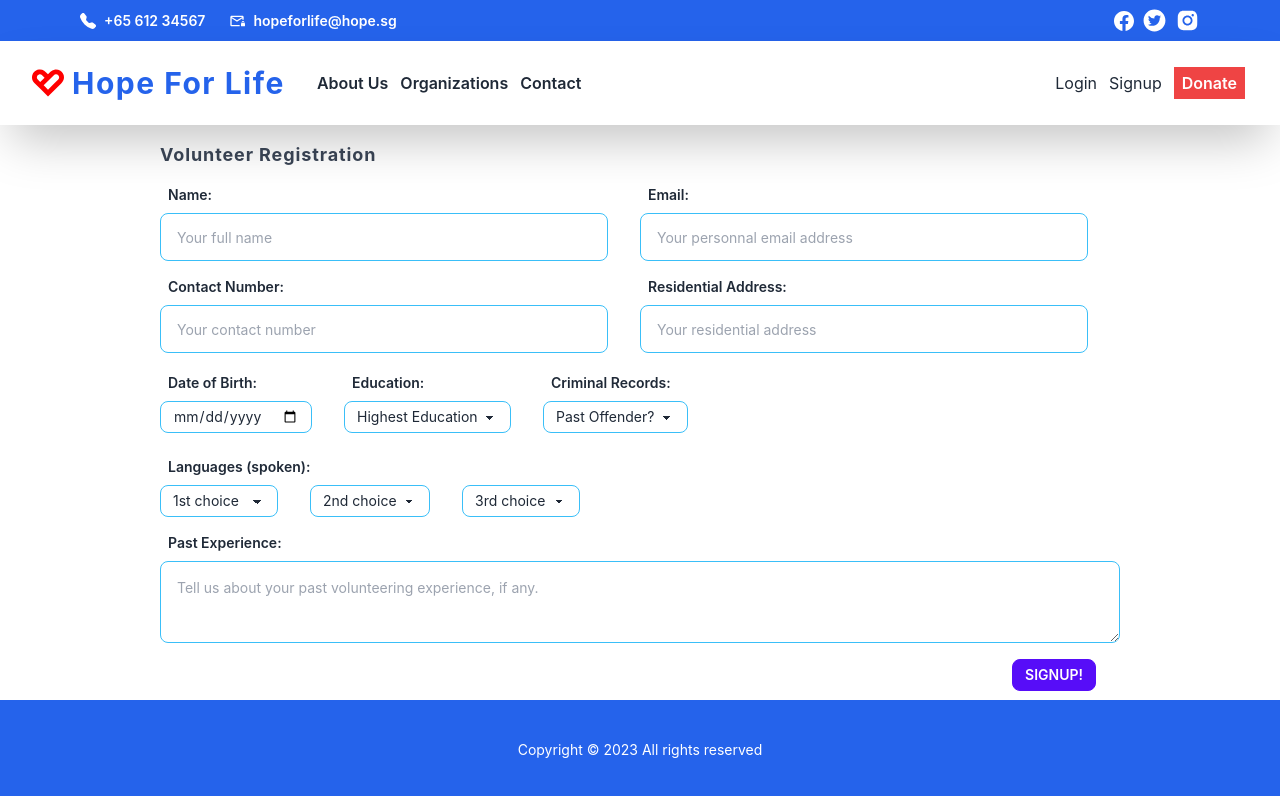
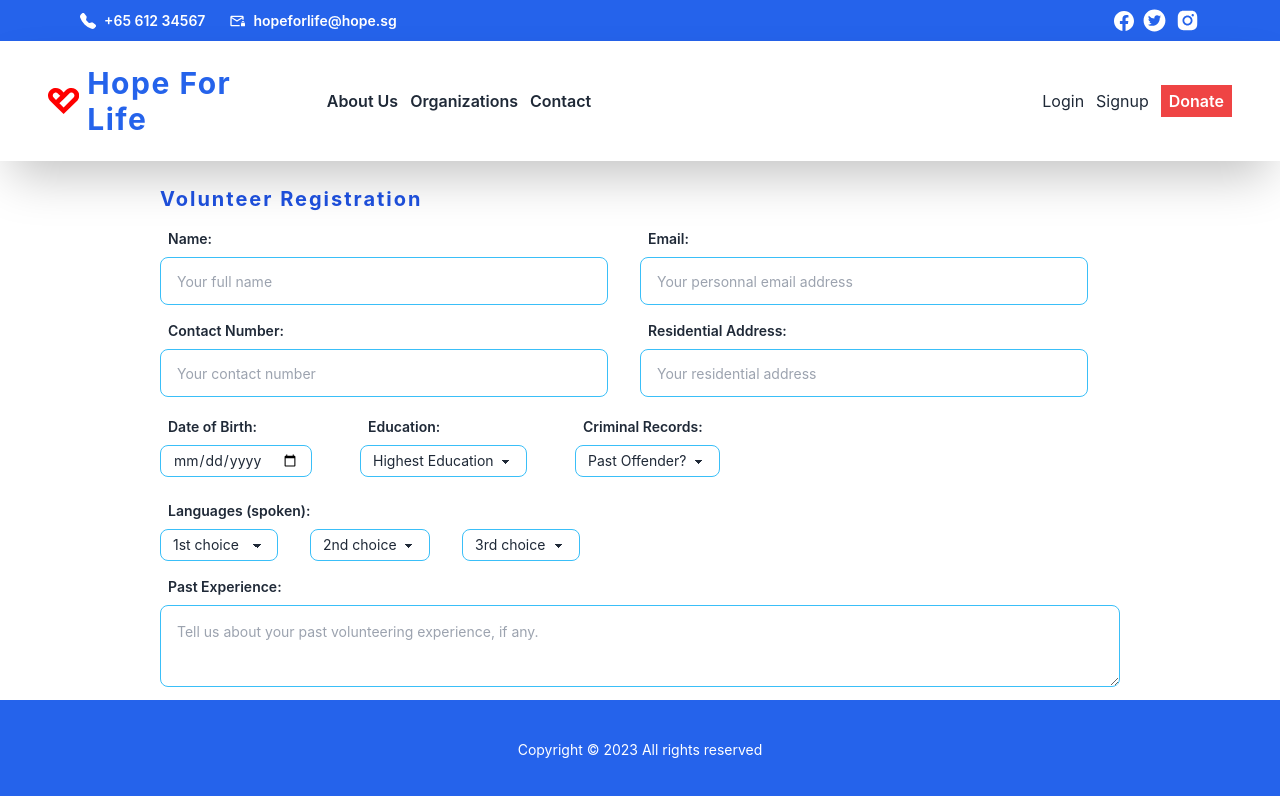
Before and after one commit to acetay/Volunteer_Management_System_Frontend, a React (Create React App) app: page /volunteers/signup in a window 1280 px wide. Shown: the top 796 px of the page. Built offline with nearby package versions, Linux system fonts and the light colour scheme.

Commit message:
completed registration page

```diff
--- a/src/Layouts/Navbar.jsx
+++ b/src/Layouts/Navbar.jsx
@@ -32,7 +32,7 @@ function Navbar() {
         </div>
 
         {/* 2nd Column */}
-        <div className="min-w-full shadow-2xl px-8 py-6 ">
+        <div className="min-w-full shadow-2xl px-12 py-6 ">
           <div className="flex items-center">
             {/* Logo */}
             <Link to="/">
--- a/src/Pages/VolunteerSignUp.jsx
+++ b/src/Pages/VolunteerSignUp.jsx
@@ -1,11 +1,12 @@
 import { useState } from 'react';
+import { Link } from 'react-router-dom';
 
 function VolunteerSignUp() {
   const [form, setForm] = useState({});
 
   return (
-    <div className="h-full px-40 py-4">
-      <h1 className="font-bold text-lg tracking-wider text-gray-700">
+    <div className="h-full px-40 py-4 mt-2">
+      <h1 className="font-bold text-xl tracking-widest text-blue-700">
         Volunteer Registration
       </h1>
       {/* Form Container */}
@@ -83,7 +84,7 @@ function VolunteerSignUp() {
           </div>
         </div>
         {/* 3rd Row Inputs */}
-        <div className="flex space-x-8 mt-5">
+        <div className="flex space-x-12 mt-5">
           <div className="flex flex-col">
             <label
               className="pb-2 pl-2 font-semibold text-sm"
@@ -197,7 +198,13 @@ function VolunteerSignUp() {
           </div>
         </div>
       </div>
-      <div className="flex justify-end items-center mt-4 pr-6">
+      <div className="flex justify-end items-center mt-4 pr-6 space-x-8">
+        <p className="text-sm text-blue-600">
+          Already have an account?{' '}
+          <Link to="/volunteers/signin" className="underline">
+            Sign in.
+          </Link>
+        </p>
         <button className="btn btn-primary btn-sm">Signup!</button>
       </div>
     </div>
```
